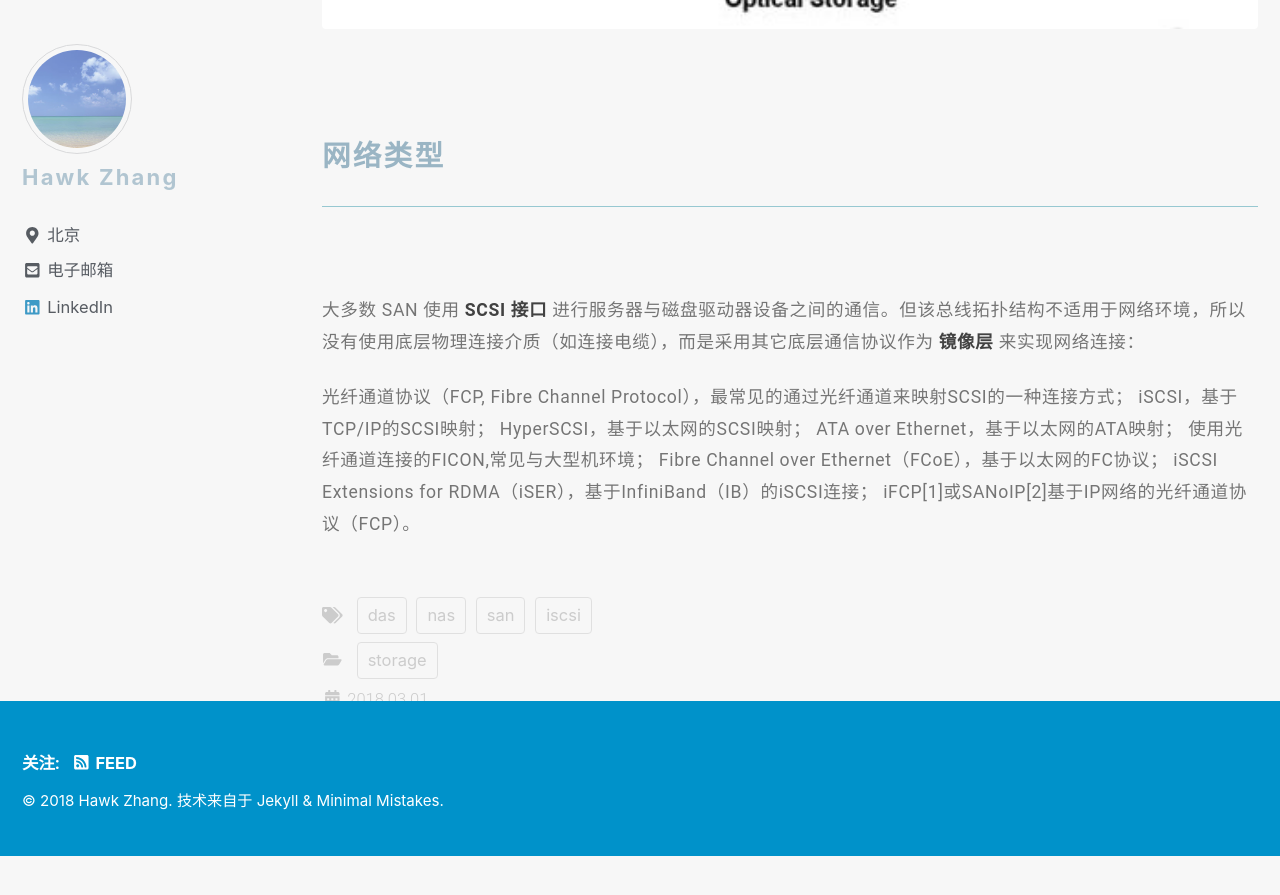
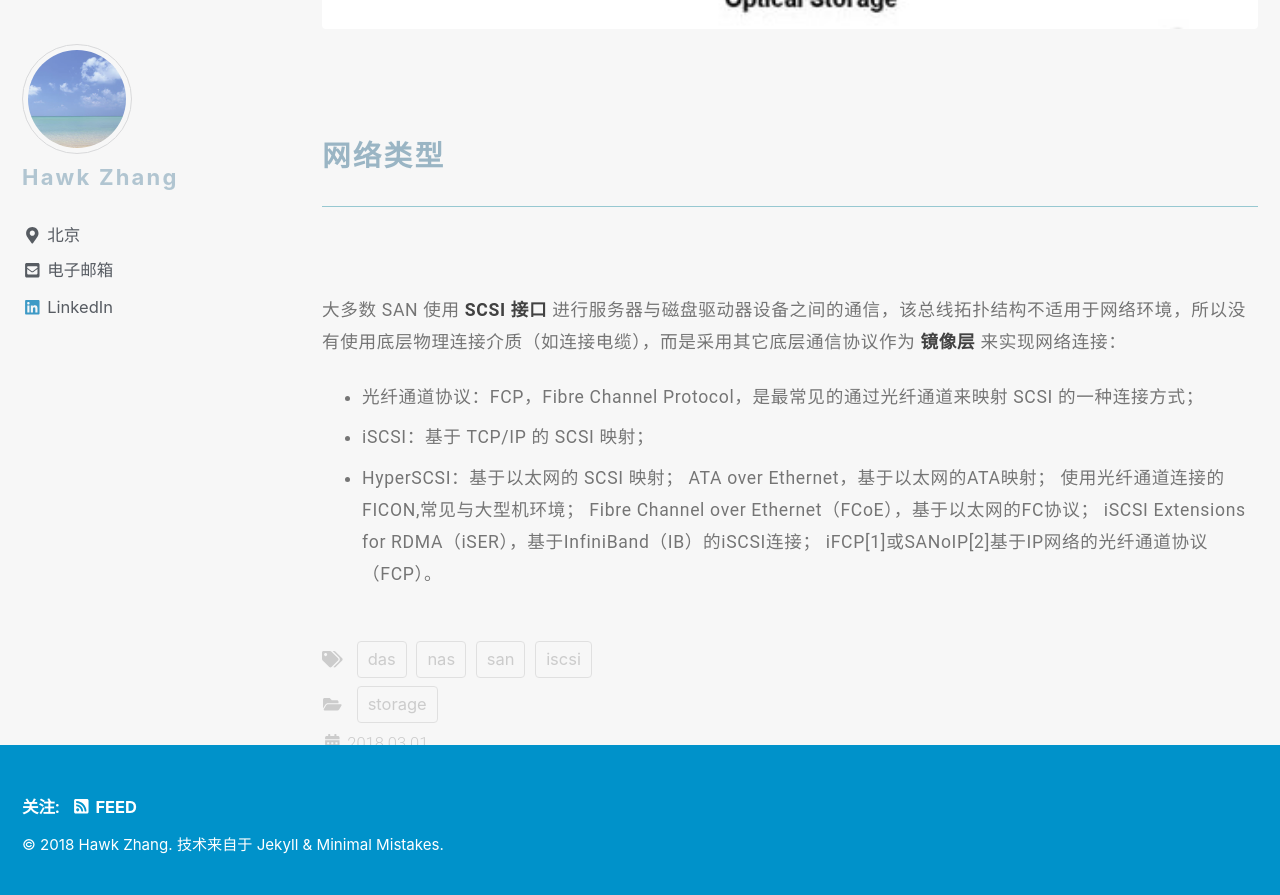
Before and after one commit to narru888/linotes_note, a Jekyll site: the page built from _posts/storage/2018-03-01-das.nas.san.md, in a window 1280 px wide and 900 px high, scrolled down 10508 px. Shown: the top 895 px of the window. Built offline with Jekyll 4.4.1, drawn with Linux system fonts in a browser that asks for light colours; nearby versions of some CDN libraries; a script that is not in the unit is left out; before the commit the page ends 11364 px from its top, so only the background shows below that.

Commit message:
update on 2018-11-21 14:15:01 CST

```diff
--- a/_posts/storage/2018-03-01-das.nas.san.md
+++ b/_posts/storage/2018-03-01-das.nas.san.md
@@ -191,11 +191,11 @@ Storage Area Network
 
 ### 网络类型
 
-大多数 SAN 使用 **SCSI 接口** 进行服务器与磁盘驱动器设备之间的通信。但该总线拓扑结构不适用于网络环境，所以没有使用底层物理连接介质（如连接电缆），而是采用其它底层通信协议作为 **镜像层** 来实现网络连接：
+大多数 SAN 使用 **SCSI 接口** 进行服务器与磁盘驱动器设备之间的通信，该总线拓扑结构不适用于网络环境，所以没有使用底层物理连接介质（如连接电缆），而是采用其它底层通信协议作为 **镜像层** 来实现网络连接：
 
-光纤通道协议（FCP, Fibre Channel Protocol），最常见的通过光纤通道来映射SCSI的一种连接方式；
-iSCSI，基于TCP/IP的SCSI映射；
-HyperSCSI，基于以太网的SCSI映射；
+* 光纤通道协议：FCP，Fibre Channel Protocol，是最常见的通过光纤通道来映射 SCSI 的一种连接方式；
+* iSCSI：基于 TCP/IP 的 SCSI 映射；
+* HyperSCSI：基于以太网的 SCSI 映射；
 ATA over Ethernet，基于以太网的ATA映射；
 使用光纤通道连接的FICON,常见与大型机环境；
 Fibre Channel over Ethernet（FCoE），基于以太网的FC协议；
```
